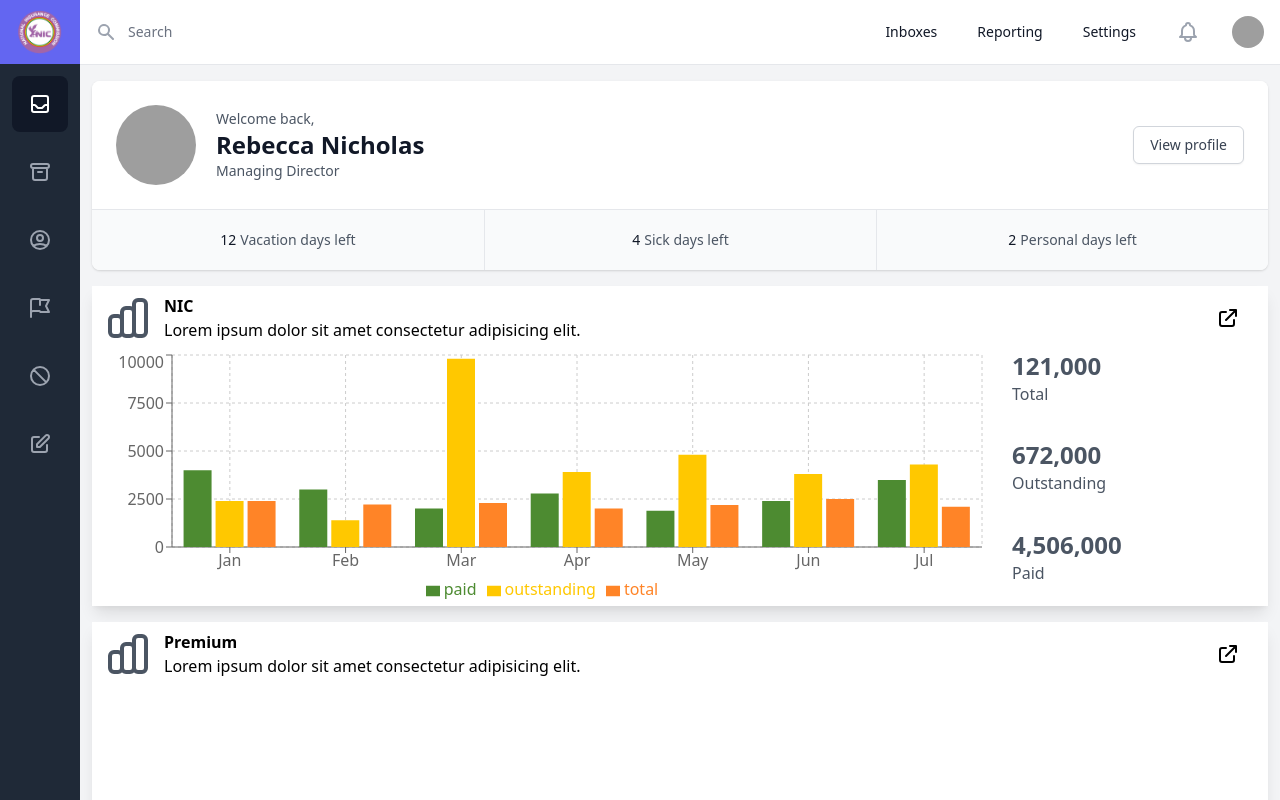
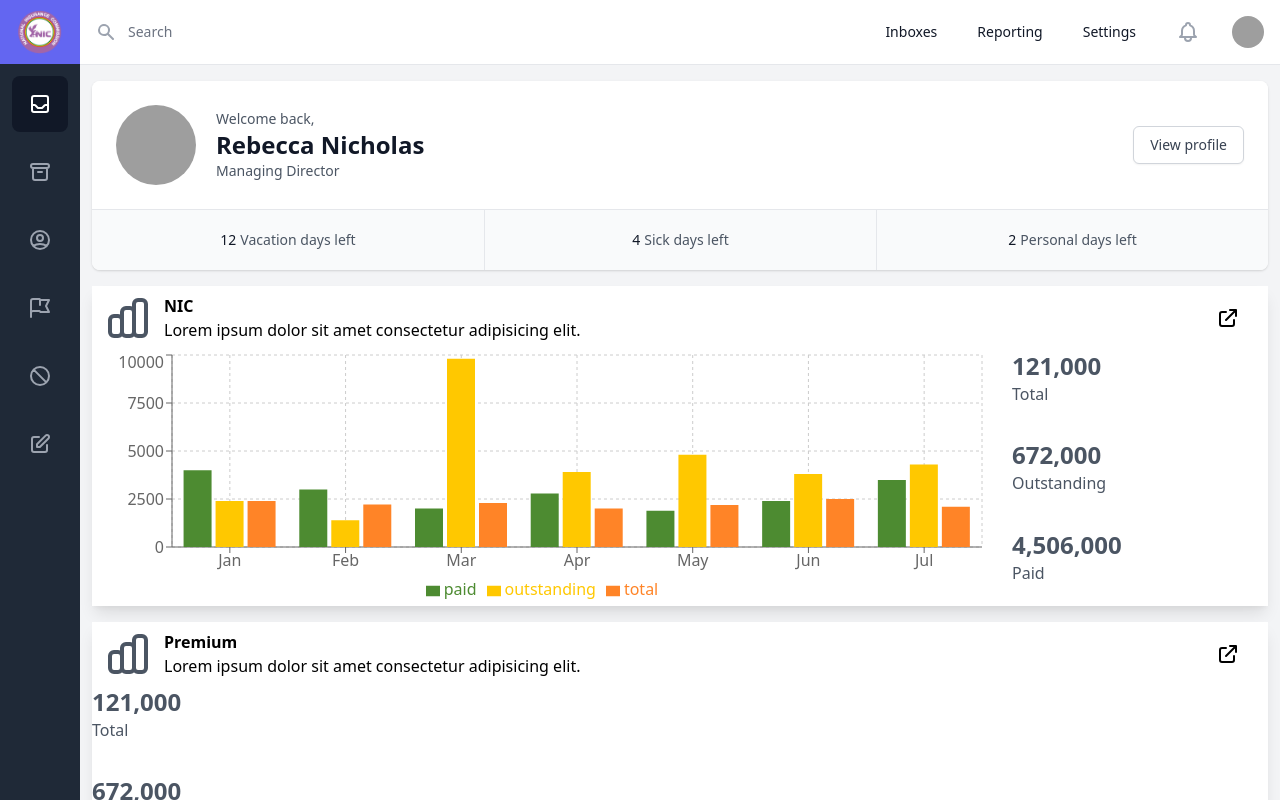
Before and after one commit to Khoby-790/template-nic, a React (Create React App) app: page / in a window 1280 px wide. Built offline with nearby package versions, Linux system fonts and the light colour scheme; grey boxes are pictures that could not be loaded.

Commit message:
--- Auto-Git Commit ---

```diff
--- a/src/pages/NewDashboard/sections/PremiumSection.tsx
+++ b/src/pages/NewDashboard/sections/PremiumSection.tsx
@@ -72,11 +72,30 @@ const PremiumSection = (props: Props) => {
                 </Link>
             </div>
             <div className="flex h-64">
-                <ResponsiveContainer width="100%" height="100%">
-                    <LineChart width={300} height={100} data={data}>
-                        <Line type="monotone" dataKey="pv" stroke="#8884d8" strokeWidth={2} />
-                    </LineChart>
-                </ResponsiveContainer>
+                <div className="flex">
+                    <div className="w-64 grid grid-cols-1 gap-y-3">
+                        <div className="flex flex-col">
+                            <span className="font-bold text-2xl text-gray-600">121,000</span>
+                            <span className="font-light text-gray-600">Total</span>
+                        </div>
+                        <div className="flex flex-col">
+                            <span className="font-bold text-2xl text-gray-600">672,000</span>
+                            <span className="font-light text-gray-600">Outstanding</span>
+                        </div>
+                        <div className="flex flex-col">
+                            <span className="font-bold text-2xl text-gray-600">4,506,000</span>
+                            <span className="font-light text-gray-600">Paid</span>
+                        </div>
+                    </div>
+                    <div className="flex-1">
+                        <ResponsiveContainer width="100%" height="100%">
+                            <LineChart width={300} height={100} data={data}>
+                                <Line type="monotone" dataKey="total" stroke="#8884d8" strokeWidth={2} />
+                            </LineChart>
+                        </ResponsiveContainer>
+                    </div>
+                </div>
+
             </div>
         </div>
     )
```
